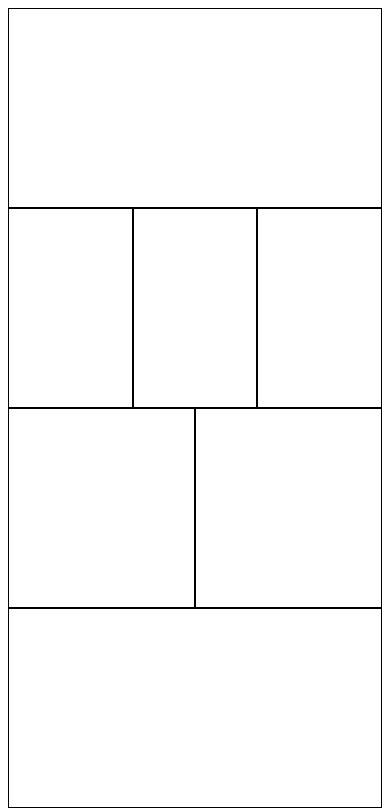
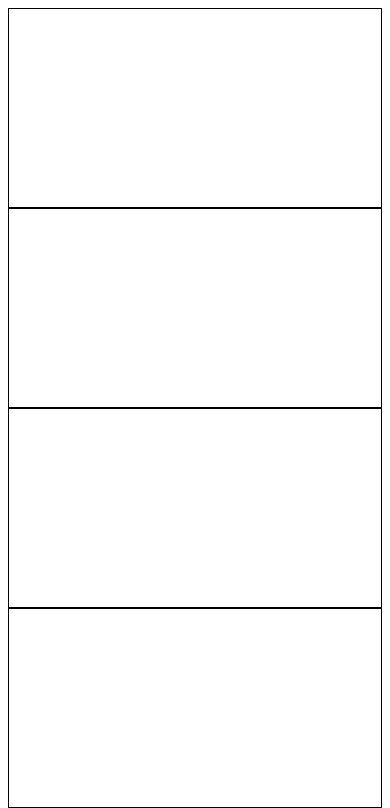
Before and after one commit to EmilioMurillo/test-project, a plain HTML site: page index.html in a window 390 px wide. Shown: the top 808 px of the page. Drawn offline with Linux system fonts and the light colour scheme.

Commit message:
made the css media queries [issue 3]

```diff
--- a/css/index.css
+++ b/css/index.css
@@ -21,3 +21,16 @@ header, footer{
   width: 50%;
   float: left;
 }
+
+@media (max-width: 700px) {
+  header, footer{
+    width: 100%;
+  }
+  .top-row{
+    width: 100%;
+    float: left;
+  }
+  .bottom-row{
+    width: 100%;
+  }
+}
```
